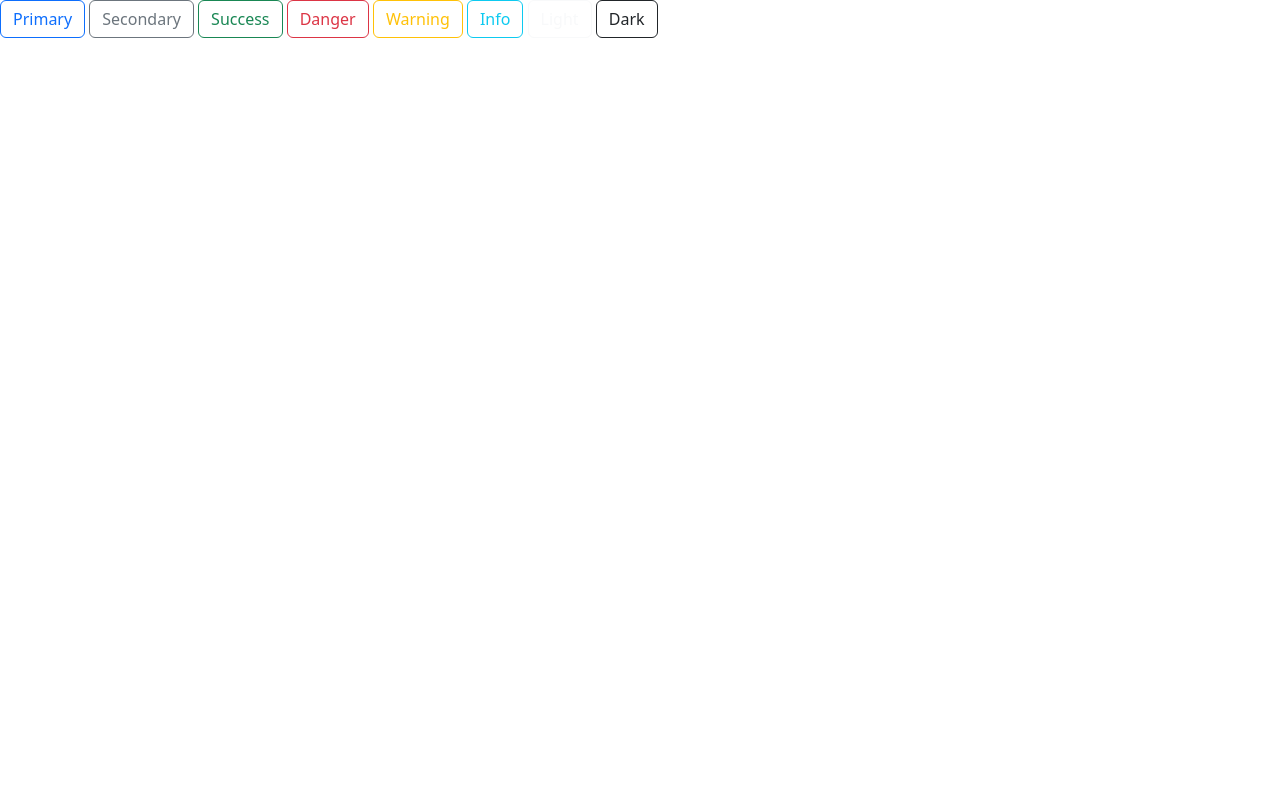
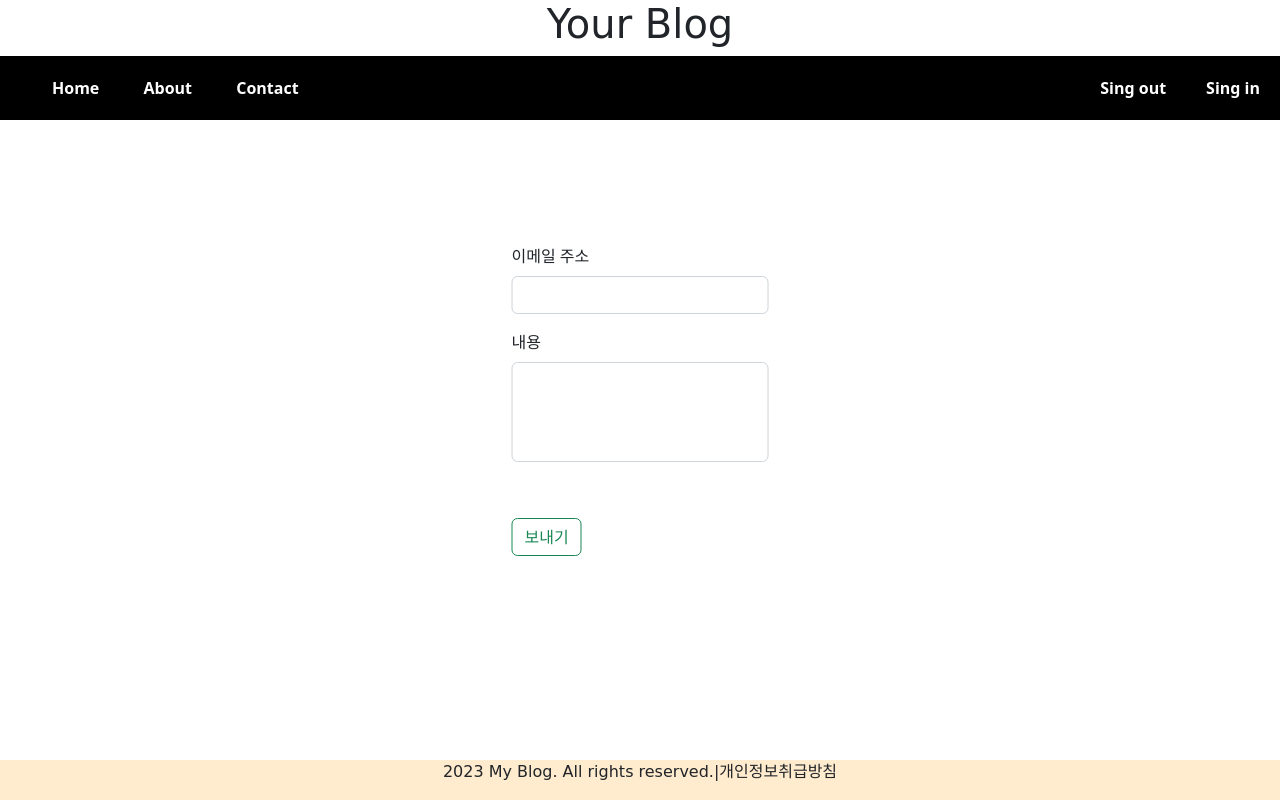
Before and after one commit to joje3029/MyBlog_html_css, a plain HTML site: page contact.html in a window 1280 px wide. Drawn offline with nearby package versions, Linux system fonts and the light colour scheme.

Commit message:
contact만듦

```diff
--- a/contact.html
+++ b/contact.html
@@ -2,19 +2,53 @@
 <html lang="en">
 <head>
     <meta charset="UTF-8">
-    <meta http-equiv="X-UA-Compatible" content="IE=edge">
     <meta name="viewport" content="width=device-width, initial-scale=1.0">
     <title>Document</title>
-    <link rel="stylesheet" href="https://cdn.jsdelivr.net/npm/bootstrap@5.2.3/dist/css/bootstrap.min.css">
-</head>
+    <link rel="stylesheet" href="/css/style.css">
+    <!-- <link rel="stylesheet" href="/lib/Semantic-UI-CSS-master/semantic.css"> -->
+    <link href="https://cdn.jsdelivr.net/npm/bootstrap@5.2.0/dist/css/bootstrap.min.css" rel="stylesheet" integrity="sha384-gH2yIJqKdNHPEq0n4Mqa/HGKIhSkIHeL5AyhkYV8i59U5AR6csBvApHHNl/vI1Bx" crossorigin="anonymous"></head>
 <body>
-    <button type="button" class="btn btn-outline-primary">Primary</button>
-<button type="button" class="btn btn-outline-secondary">Secondary</button>
-<button type="button" class="btn btn-outline-success">Success</button>
-<button type="button" class="btn btn-outline-danger">Danger</button>
-<button type="button" class="btn btn-outline-warning">Warning</button>
-<button type="button" class="btn btn-outline-info">Info</button>
-<button type="button" class="btn btn-outline-light">Light</button>
-<button type="button" class="btn btn-outline-dark">Dark</button>
+    <header>
+        <h1>Your Blog</h1>
+        <nav>
+        <ul>
+            <li>
+                <a href="index.html">Home</a>
+            </li>
+            <li>
+                <a href="about.html">About</a>
+            </li>
+            <li>
+                <a href="contact.html">Contact</a>
+            </li>
+            <li class="float_right">
+                <a href="singin.html">Sing in</a>
+            </li>
+            <li class="float_right">
+                <a href="singout.html">Sing out</a>
+            </li>
+        </nav>
+        </ul>
+    </header>
+    <main>
+        <form class="block">
+            <div class="mb-3">
+              <label for="exampleInputEmail1" class="form-label">이메일 주소</label>
+              <input type="email" class="form-control" id="exampleInputEmail1" aria-describedby="emailHelp">
+            </div>
+            <div class="mb-3">
+              <label for="exampleInputPassword1" class="form-label">내용</label>
+              <input type="text" class="form-control" id="exampleInputPassword1">
+            </div>
+            <div class="mb-3 form-check">
+            </div>
+            <!-- <button type="button" class="ui green basic button">보내기</button> -->
+            <button type="submit" class="btn btn-outline-success">보내기</button>
+          </form>
+    </main>
+    <footer>
+        <p>2023 My Blog. All rights reserved.|개인정보취급방침</p>
+     </footer>
+    <!-- <iframe src="footer.html" width="100%" frameborder="0"></iframe> -->
 </body>
 </html>
```
Also changed, not shown: about.html (+3 -3 lines), board/post1.html (+3 -3 lines), board/post2.html (+3 -3 lines), index.html (+4 -4 lines), singin.html (+4 -4 lines), singout.html (+3 -4 lines).
